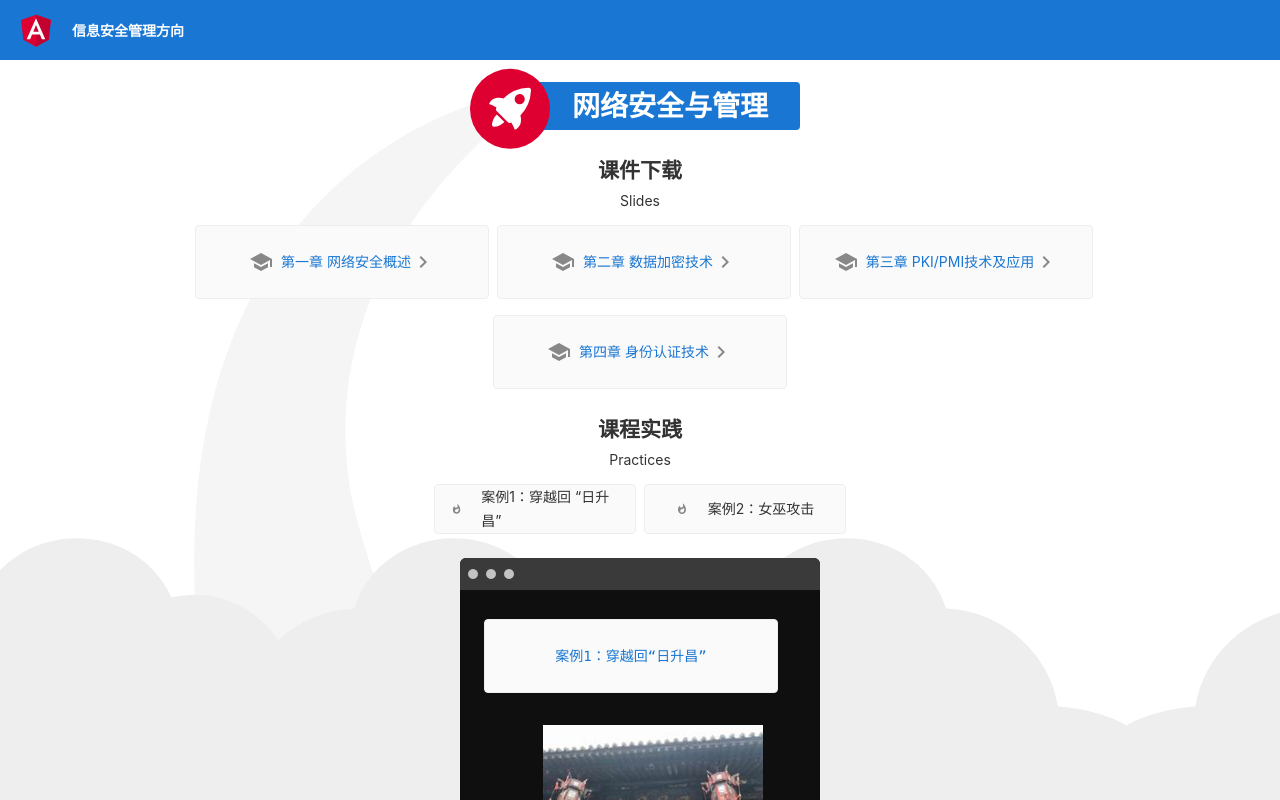
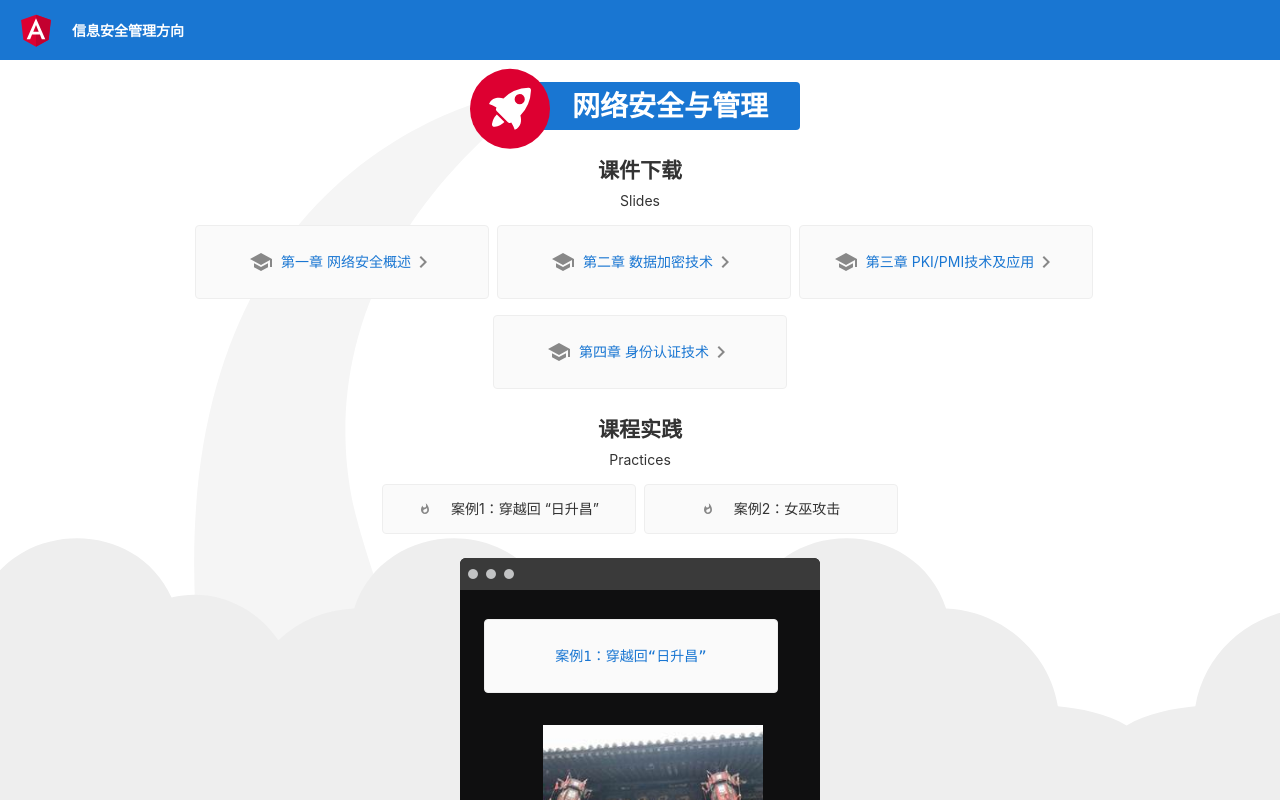
Before and after one commit to walkman617/my-angular-nsm, an Angular app: page / in a window 1280 px wide. Shown: the top 800 px of the page. Built offline with nearby package versions, Linux system fonts and the light colour scheme.

Commit message:
Update app.component.html

```diff
--- a/src/app/app.component.html
+++ b/src/app/app.component.html
@@ -117,7 +117,7 @@
 
   .card.card-small {
     height: 16px;
-    width: 168px;
+    width: 220px;
   }
 
   .card-container .card:not(.highlight-card) {
```
